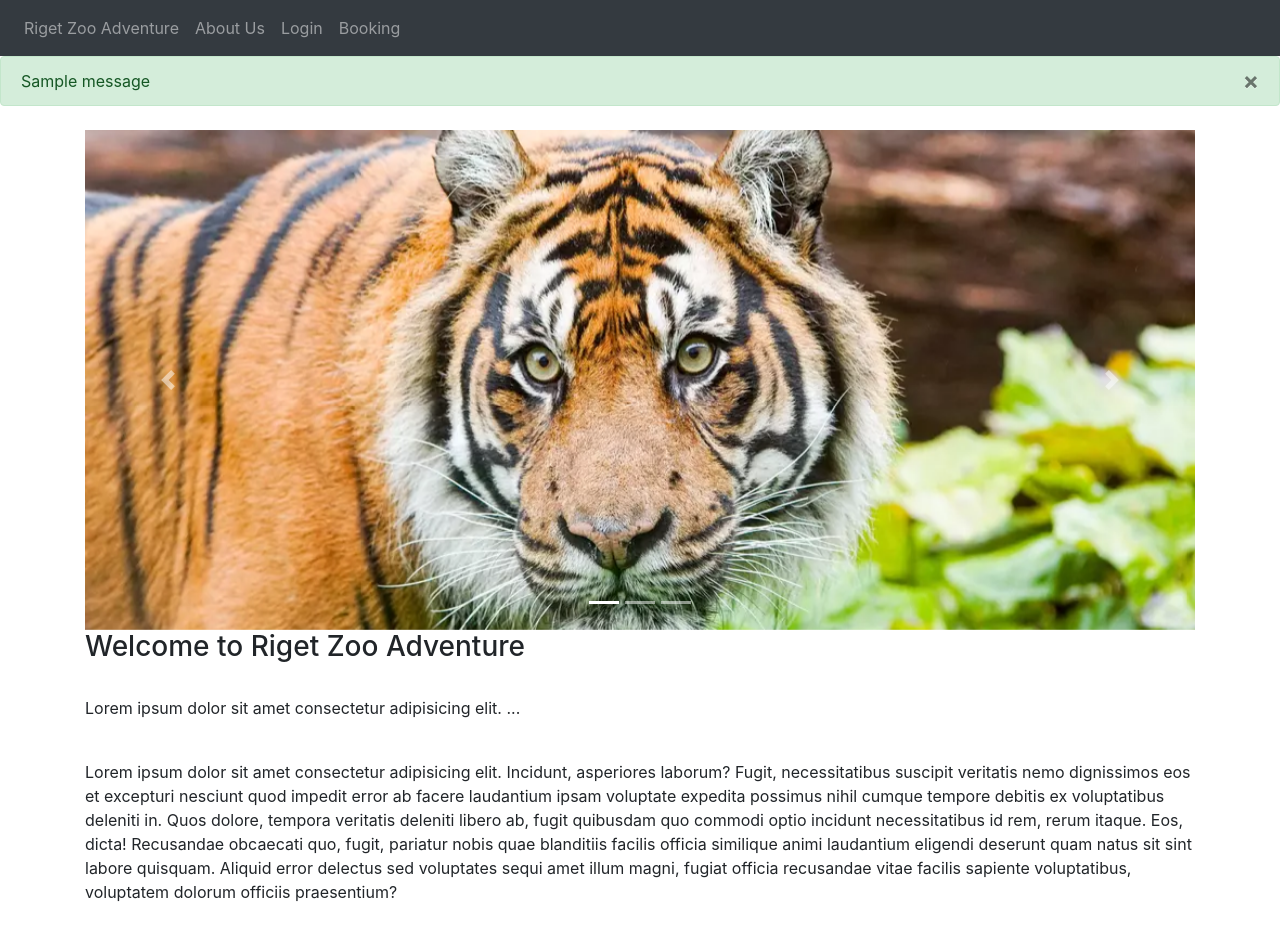
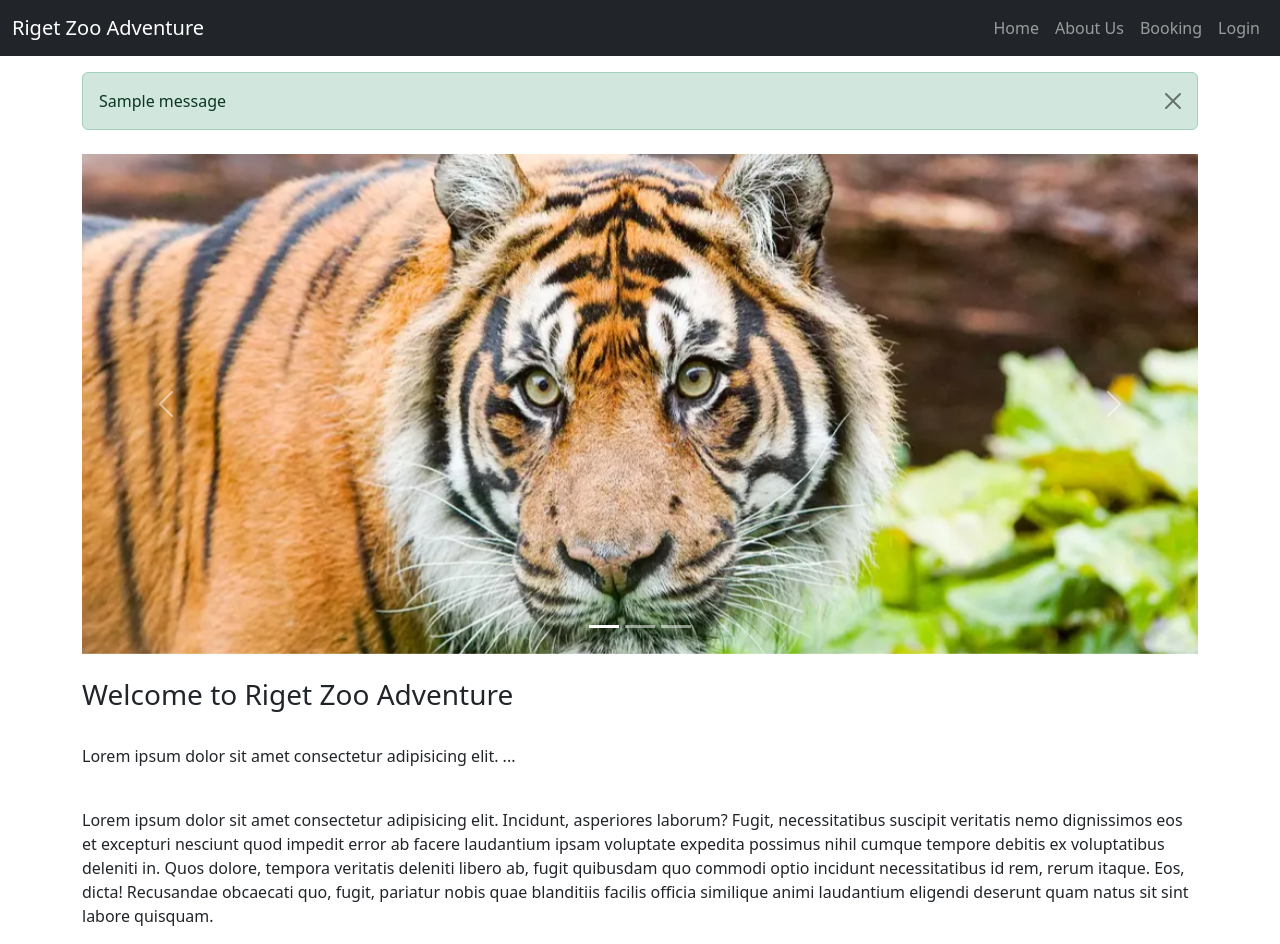
Before and after one commit to Nickolatte/new-mock, a Flask app: page / in a window 1280 px wide. Before the commit the page ends 902 px from the top, so only its background shows below. Run offline with Flask 3, Linux system fonts and the light colour scheme; tables that the repository leaves empty hold one stand-in row (values such as "Sample post"); one stand-in notice (Sample message) is shown; some libraries are stand-ins or nearby versions.

Commit message:
ver 8
change from bootstrap 4 to 5
added dark mode toggle in user settings

```diff
--- a/website/templates/base.html
+++ b/website/templates/base.html
@@ -1,18 +1,19 @@
 <!doctype html>
-<html>
+<html lang="en" data-bs-theme="light">
   <head>
     <meta charset="utf-8" />
     <meta name="viewport" content="width=device-width, initial-scale=1" />
+
+
     <link
+      href="https://cdn.jsdelivr.net/npm/bootstrap@5.3.2/dist/css/bootstrap.min.css"
       rel="stylesheet"
-      href="https://stackpath.bootstrapcdn.com/bootstrap/4.4.1/css/bootstrap.min.css"
-      integrity="sha384-Vkoo8x4CGsO3+Hhxv8T/Q5PaXtkKtu6ug5TOeNV6gBiFeWPGFN9MuhOf23Q9Ifjh"
-      crossorigin="anonymous"
     />
+
+
     <link
       rel="stylesheet"
       href="https://stackpath.bootstrapcdn.com/font-awesome/4.7.0/css/font-awesome.min.css"
-      crossorigin="anonymous"
     />
 
     <style>
@@ -24,99 +25,121 @@
 
     <title>{% block title %}Home{% endblock %}</title>
   </head>
+
   <body>
+
+
     <nav class="navbar navbar-expand-lg navbar-dark bg-dark">
+      <div class="container-fluid">
+
+        <a class="navbar-brand" href="/">Riget Zoo Adventure</a>
+
         <button
           class="navbar-toggler"
           type="button"
-        data-toggle="collapse"
-        data-target="#navbar"
+          data-bs-toggle="collapse"
+          data-bs-target="#navbar"
         >
           <span class="navbar-toggler-icon"></span>
         </button>
+
         <div class="collapse navbar-collapse" id="navbar">
+
+          {% if user.is_authenticated %}
+
+
           <div class="navbar-nav">
-          {% if user.is_authenticated %}
-          <a class="nav-item nav-link" id="home" href="/"
-            >Riget Zoo Adventure</a
-          >
-          <a class="nav-item nav-link" id="about" href="/aboutus"> About Us</a>
-          <a class="nav-item nav-link" id="booking" href="/booking">Booking</a>
+            <a class="nav-link" href="/">Home</a>
+            <a class="nav-link" href="/aboutus">About Us</a>
+            <a class="nav-link" href="/booking">Booking</a>
           </div>
-        <div class="navbar-nav ml-auto">
+
+
+          <div class="navbar-nav ms-auto">
             <div class="nav-item dropdown">
               <a
                 class="nav-link dropdown-toggle"
                 href="#"
-              id="moreDropdown"
                 role="button"
-              data-toggle="dropdown"
-              aria-haspopup="true"
-              aria-expanded="false"
+                data-bs-toggle="dropdown"
               >
                 {{ current_user.first_name }} {{ current_user.last_name }}
               </a>
-            <div class="dropdown-menu dropdown-menu-right" aria-labelledby="moreDropdown">
-              {% if user.is_authenticated %}
+
+              <ul class="dropdown-menu dropdown-menu-end">
+                <li><a class="dropdown-item" href="/my-bookings">My Bookings</a></li>
+                <li><a class="dropdown-item" href="/usersettings">Settings</a></li>
+
+                {% if user.is_admin %}
+                <li><a class="dropdown-item" href="/admin">Admin</a></li>
+                {% endif %}
+
+                <li><hr class="dropdown-divider"></li>
+                <li><a class="dropdown-item text-danger" href="/logout">Logout</a></li>
+              </ul>
+            </div>
+          </div>
+
+          {% else %}
+
+          <div class="navbar-nav ms-auto">
+            <a class="nav-link" href="/">Home</a>
+            <a class="nav-link" href="/aboutus">About Us</a>
+            <a class="nav-link" href="/booking">Booking</a>
+            <a class="nav-link" href="/login">Login</a>
+          </div>
 
           {% endif %}
 
-              <a class="dropdown-item" href="/my-bookings">My Bookings</a>
-              <a class="dropdown-item" href="/usersettings">Settings</a>
-              {% if user.is_admin %}
-              <a class="dropdown-item" href="/admin">Admin</a>
-              {% endif %}
-              <a class="dropdown-item" href="/logout" style="color: red;">Logout</a>
-            </div>
-          </div>
-        </div>
-          {% else %}
-        <div class="navbar-nav">
-          <a class="nav-item nav-link" id="home" href="/"
-            >Riget Zoo Adventure</a
-          >
-          <a class="nav-item nav-link" id="about" href="/aboutus"> About Us</a>
-          <a class="nav-item nav-link" id="login" href="/login"> Login</a>
-          <a class="nav-item nav-link" id="booking" href="/booking" >Booking</a>
-        </div>
-          {% endif %}
         </div>
       </div>
     </nav>
 
-    {% with messages = get_flashed_messages(with_categories=true) %} {% if
-    messages %} {% for category, message in messages %} {% if category ==
-    'error' %}
-    <div class="alert alert-danger alter-dismissable fade show" role="alert">
+    <!-- Flash Messages -->
+    {% with messages = get_flashed_messages(with_categories=true) %}
+      {% if messages %}
+        {% for category, message in messages %}
+          <div class="container mt-3">
+            <div class="alert alert-{{ 'danger' if category == 'error' else 'success' }} alert-dismissible fade show" role="alert">
               {{ message }}
-      <button type="button" class="close" data-dismiss="alert">
-        <span aria-hidden="true">&times;</span>
-      </button>
+              <button type="button" class="btn-close" data-bs-dismiss="alert"></button>
             </div>
-    {% else %}
-    <div class="alert alert-success alert-dismissable fade show" role="alert">
-      {{ message }}
-      <button type="button" class="close" data-dismiss="alert">
-        <span aria-hidden="true">&times;</span>
-      </button>
           </div>
-    {% endif %} {% endfor %} {% endif %} {% endwith %}
+        {% endfor %}
+      {% endif %}
+    {% endwith %}
 
-    <div class="container mt-4">{% block content %} {% endblock %}</div>
-    <script
-      src="https://code.jquery.com/jquery-3.2.1.slim.min.js"
-      integrity="sha384-KJ3o2DKtIkvYIK3UENzmM7KCkRr/rE9/Qpg6aAZGJwFDMVNA/GpGFF93hXpG5KkN"
-      crossorigin="anonymous"
-    ></script>
-    <script
-      src="https://cdnjs.cloudflare.com/ajax/libs/popper.js/1.12.9/umd/popper.min.js"
-      integrity="sha384-ApNbgh9B+Y1QKtv3Rn7W3mgPxhU9K/ScQsAP7hUibX39j7fakFPskvXusvfa0b4Q"
-      crossorigin="anonymous"
-    ></script>
-    <script
-      src="https://maxcdn.bootstrapcdn.com/bootstrap/4.0.0/js/bootstrap.min.js"
-      integrity="sha384-JZR6Spejh4U02d8jOt6vLEHfe/JQGiRRSQQxSfFWpi1MquVdAyjUar5+76PVCmYl"
-      crossorigin="anonymous"
-    ></script>
+    <!-- Page Content -->
+    <div class="container mt-4">
+      {% block content %}{% endblock %}
+    </div>
+
+<!-- Dark Mode and Light Mode Toggle -->
+    <script>
+      function setTheme(theme) {
+        document.documentElement.setAttribute("data-bs-theme", theme);
+        localStorage.setItem("theme", theme);
+
+        const toggle = document.getElementById("themeSwitch");
+        if (toggle) {
+          toggle.checked = theme === "dark";
+        }
+      }
+
+      document.addEventListener("DOMContentLoaded", function () {
+        const savedTheme = localStorage.getItem("theme");
+
+        if (savedTheme) {
+          setTheme(savedTheme);
+        } else {
+          const prefersDark = window.matchMedia("(prefers-color-scheme: dark)").matches;
+          setTheme(prefersDark ? "dark" : "light");
+        }
+      });
+    </script>
+
+
+    <script src="https://cdn.jsdelivr.net/npm/bootstrap@5.3.2/dist/js/bootstrap.bundle.min.js"></script>
+
   </body>
 </html>
--- a/website/templates/home.html
+++ b/website/templates/home.html
@@ -1,58 +1,69 @@
-{% extends "base.html" %} {% block title %}Home{% endblock %} {% block content
-%}
+{% extends "base.html" %}
+{% block title %}Home{% endblock %}
+{% block content %}
 
 <div
   id="myCarousel"
   class="carousel slide carousel-fade"
-  data-ride="carousel"
-  data-interval="3000"
+  data-bs-ride="carousel"
+  data-bs-interval="3000"
 >
-  <ol class="carousel-indicators">
-    <li data-target="#myCarousel" data-slide-to="0" class="active"></li>
-    <li data-target="#myCarousel" data-slide-to="1"></li>
-    <li data-target="#myCarousel" data-slide-to="2"></li>
-  </ol>
 
+  <!-- Indicators -->
+  <div class="carousel-indicators">
+    <button type="button" data-bs-target="#myCarousel" data-bs-slide-to="0" class="active"></button>
+    <button type="button" data-bs-target="#myCarousel" data-bs-slide-to="1"></button>
+    <button type="button" data-bs-target="#myCarousel" data-bs-slide-to="2"></button>
+  </div>
+
+  <!-- Slides -->
   <div class="carousel-inner">
     <div class="carousel-item active">
-      <img src="/static/images/tiger.png" class="d-block w-100" />
+      <img src="/static/images/tiger.png" class="d-block w-100" alt="Tiger">
     </div>
 
     <div class="carousel-item">
-      <img src="/static/images/giraffe.png" class="d-block w-100" />
+      <img src="/static/images/giraffe.png" class="d-block w-100" alt="Giraffe">
     </div>
 
     <div class="carousel-item">
-      <img src="/static/images/elephant.png" class="d-block w-100" />
+      <img src="/static/images/elephant.png" class="d-block w-100" alt="Elephant">
     </div>
   </div>
 
-  <a
+  <!-- Controls -->
+  <button
     class="carousel-control-prev"
-    href="#myCarousel"
-    role="button"
-    data-slide="prev"
+    type="button"
+    data-bs-target="#myCarousel"
+    data-bs-slide="prev"
   >
     <span class="carousel-control-prev-icon"></span>
-  </a>
+  </button>
 
-  <a
+  <button
     class="carousel-control-next"
-    href="#myCarousel"
-    role="button"
-    data-slide="next"
+    type="button"
+    data-bs-target="#myCarousel"
+    data-bs-slide="next"
   >
     <span class="carousel-control-next-icon"></span>
-  </a>
+  </button>
+
 </div>
 
-<h3>Welcome to Riget Zoo Adventure</h3>
+<h3 class="mt-4">Welcome to Riget Zoo Adventure</h3>
+
 {% if user.is_authenticated %}
 <p>Welcome, <strong>{{ first_name }} {{ last_name }}</strong>!</p>
 {% endif %}
-<br />
+
+<br>
+
 <p>Lorem ipsum dolor sit amet consectetur adipisicing elit. ...</p>
-<br />
+
+<br>
+
 <p>
   Lorem ipsum dolor sit amet consectetur adipisicing elit. Incidunt, asperiores
   laborum? Fugit, necessitatibus suscipit veritatis nemo dignissimos eos et
@@ -62,9 +73,6 @@
   optio incidunt necessitatibus id rem, rerum itaque. Eos, dicta! Recusandae
   obcaecati quo, fugit, pariatur nobis quae blanditiis facilis officia similique
   animi laudantium eligendi deserunt quam natus sit sint labore quisquam.
-  Aliquid error delectus sed voluptates sequi amet illum magni, fugiat officia
-  recusandae vitae facilis sapiente voluptatibus, voluptatem dolorum officiis
-  praesentium?
 </p>
 
 {% endblock %}
--- a/website/templates/payment.html
+++ b/website/templates/payment.html
@@ -79,9 +79,9 @@ document.addEventListener("DOMContentLoaded", function () {
 
   cardInput.addEventListener("input", function (e) {
     let value = e.target.value.replace(/\D/g, "").slice(0,16);
-    value = value.replace(/(\d{4})(?=\d)/g, "£1 ");
+    value = value.replace(/(.{4})/g, "$1 ").trim();
     e.target.value = value;
-  });
+});
 
 
   expiryInput.addEventListener("input", function (e) {
--- a/website/views.py
+++ b/website/views.py
@@ -279,6 +279,14 @@ def my_bookings():
     return render_template('my_bookings.html', ticket_bookings=ticket_bookings, hotel_bookings=hotel_bookings, user=current_user)
 
 
+@views.route('/usersettings', methods=['GET', 'POST'])
+@login_required
+def usersettings():
+    if request.method == 'POST':
+        # Handle form submission for user settings
+        pass
+    return render_template('usersettings.html', user=current_user)
+
 #Admin functions
 
 @views.route('/admin')
```
Also changed, not shown: website/templates/usersettings.html (+27 -0 lines), instance/database.db. Lines whose indentation alone changed are shown as unchanged.
